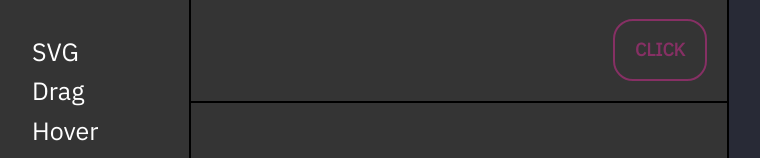
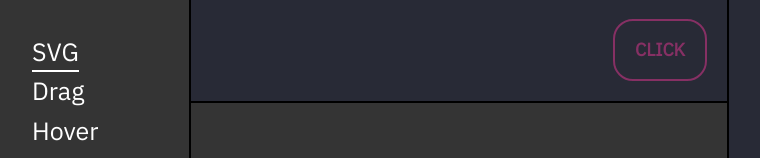
Before and after one commit to krferrell/framer-motion, a React (Create React App) app: page / in a window 1280 px wide. Shown: the part 249-407 px from the top of the page, without its empty margins (11-771 px from the left). Built offline with nearby package versions, Linux system fonts and the light colour scheme.

Commit message:
feat(default-state): update default state for initial animation

```diff
--- a/src/FramerDemo/FramerDemo.js
+++ b/src/FramerDemo/FramerDemo.js
@@ -3,10 +3,16 @@ import { MainContainer } from "./styles";
 import Sidebar from "./Components/Sidebar/Sidebar";
 import AnimationGrid from "./Components/AnimationGrid/AnimationGrid";
 import CodeSnippet from "./Components/CodeSnippet/CodeSnippet";
+import Svg from "./Animations/SVG/SVG";
+import { navString } from "./Animations/SVG/svgString";
 
 const FramerDemo = () => {
-  const [currAnimation, setCurrAnimation] = useState({});
-  const [showIndicator, setShowIndicator] = useState(false);
+  const [currAnimation, setCurrAnimation] = useState({
+    name: `SVG`,
+    comp: Svg,
+    codeblockString: navString,
+  });
+  const [showIndicator, setShowIndicator] = useState(true);
   const [currentAnimationString, setCurrentAnimationString] = useState("");
 
   return (
```
Also changed, not shown: 1 other file (tests, documents, lock files or other folders).
